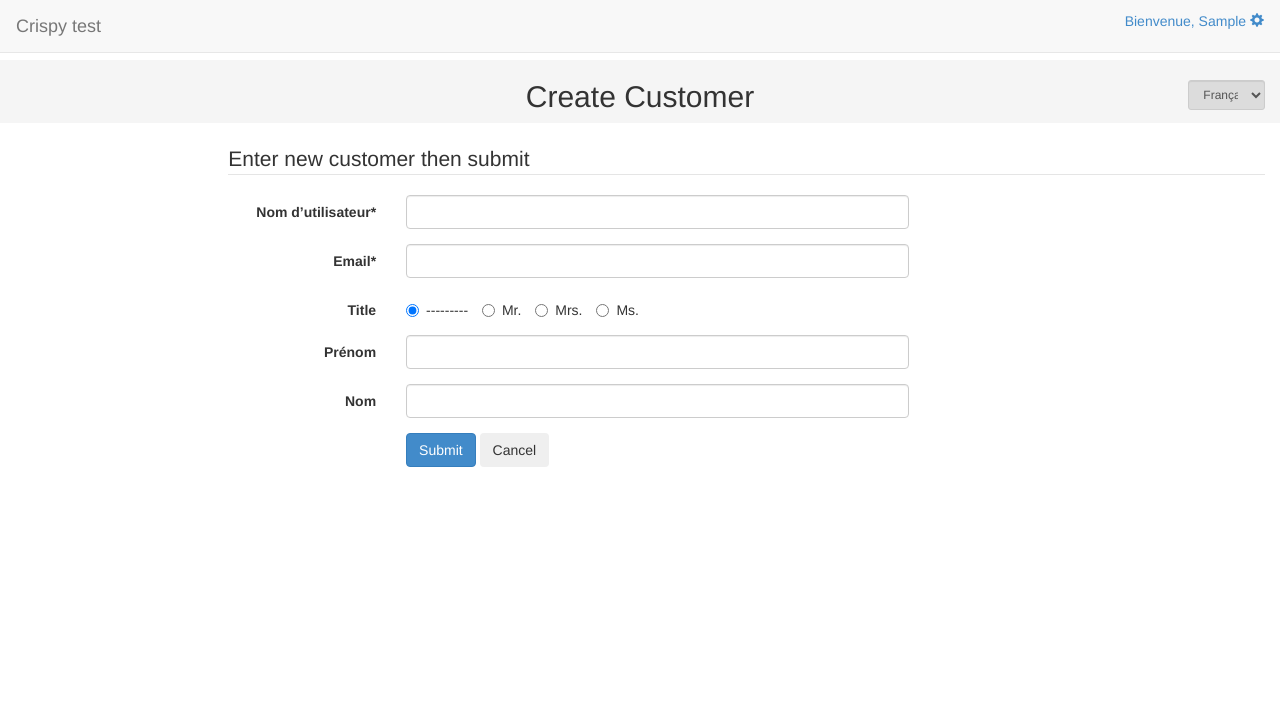
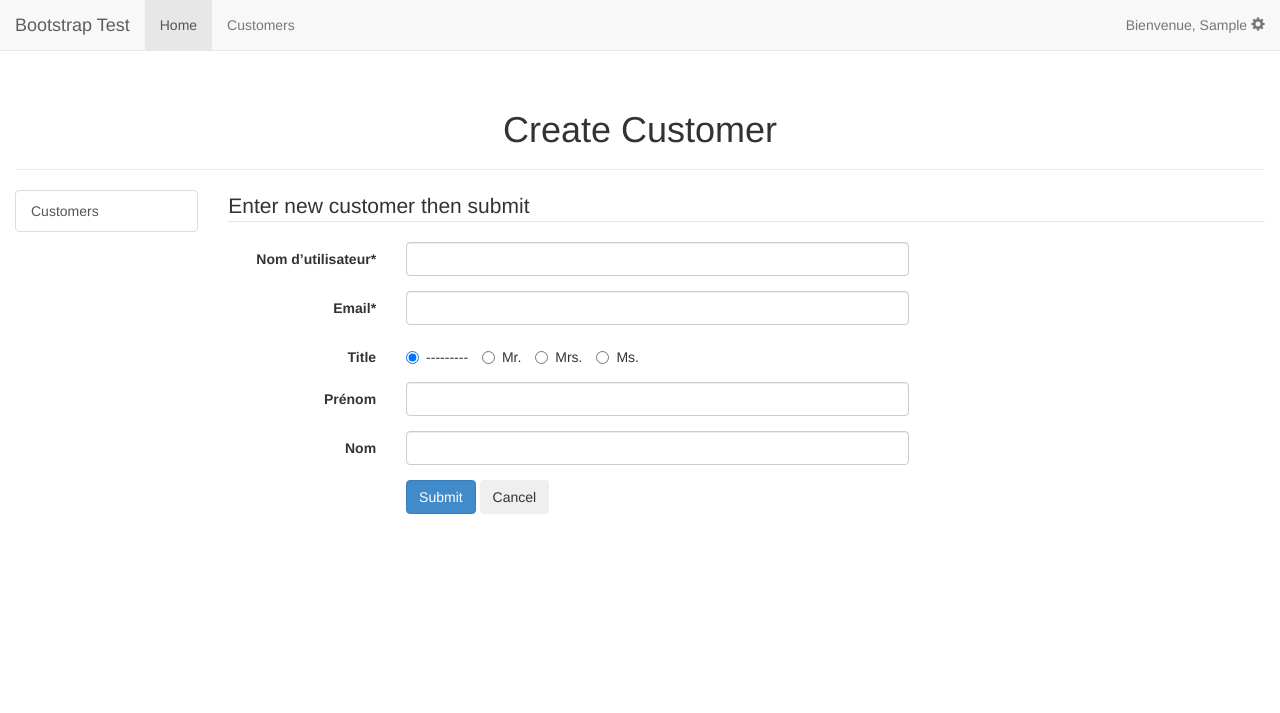
Before and after one commit to francois-vincent/DjangoBootstrap, a Django app: page /customers/create/ in a window 1280 px wide. Shown: the top 713 px of the page. Before the commit the page ends 467 px from the top, so only its background shows below. Run offline with Django 3.2, Linux system fonts and the light colour scheme; the visitor is signed in with stand-in values (Sample User, id 1); parts of the project's set-up code (start-up, migrations or seed data) failed here and were passed over; some libraries are stand-ins or nearby versions.

Commit message:
modified template structure and Bootstrap layout

```diff
--- a/crispyforms/core/customers/models.py
+++ b/crispyforms/core/customers/models.py
@@ -1,5 +1,4 @@
 # -*- coding: utf-8 -*-
-# Copyright (c) 2011-2014 Polyconseil SAS. All rights reserved.
 
 from django.db import models
 from django.utils import timezone
--- a/crispyforms/ops/common/forms.py
+++ b/crispyforms/ops/common/forms.py
@@ -1,5 +1,4 @@
 # -*- coding: utf-8 -*-
-# Copyright (c) 2011-2014 Polyconseil SAS. All rights reserved.
 
 from django.conf import settings
 from django import forms
--- /dev/null
+++ b/crispyforms/ops/common/static/bootstrap/css/navbar-fixed-top.css
@@ -0,0 +1,4 @@
+body {
+  min-height: 2000px;
+  padding-top: 70px;
+}
--- a/crispyforms/ops/common/views.py
+++ b/crispyforms/ops/common/views.py
@@ -1,5 +1,4 @@
 # -*- coding: utf-8 -*-
-# Copyright (c) 2011-2014 Polyconseil SAS. All rights reserved.
 
 from django import http
 from django.contrib import messages
--- a/crispyforms/ops/register/urls.py
+++ b/crispyforms/ops/register/urls.py
@@ -1,5 +1,4 @@
 # -*- coding: utf-8 -*-
-# Copyright (c) 2011-2014 Polyconseil SAS. All rights reserved.
 
 from django.conf.urls import patterns, url
 from . import views
--- a/crispyforms/ops/templates/base.html
+++ b/crispyforms/ops/templates/base.html
@@ -1,94 +1,38 @@
-{% load i18n staticfiles crispy_forms_tags %}
+{% load staticfiles %}
 <!DOCTYPE html>
 <html>
 <head>
-    <title>{% block headtitle %}{% endblock %}</title>
+    {% block head_meta %}
     <meta charset="utf-8">
-    <meta name="viewport" content="width=device-width, initial-scale=1">
-    <link href="{% static 'bootstrap/css/bootstrap.min.css' %}" rel="stylesheet">
-    {% block common_css %}{% endblock %}
-    <style>
-        .bandeau {background-color: rgba(0, 0, 0, 0.04); margin-bottom: 20px }
-        .language {background-color: rgba(0, 0, 0, 0.1); margin-top: 20px}
-    </style>
+        {% block head_meta_language %}
+        <meta http-equiv="content-language" value="{{ LANGUAGE_CODE|default:'fr-FR' }}">
+        {% endblock %}
+        {% block head_meta_httpequiv %}{% endblock %}
+        {% block head_meta_viewport %}{% endblock %}
+        {% block head_meta_author %}{% endblock %}
+        {% block head_meta_description %}{% endblock %}
+        {% block head_meta_keywords %}{% endblock %}
+        {% block head_meta_othertags %}{% endblock %}
+    {% endblock %}
+    {% block head_favicon %}
+    <link rel="shortcut icon" href="{% static 'favicon.ico' %}">
+    {% endblock %}
+    <title>{% block head_title %}{% endblock %}</title>
+    {% block head_css %}
+        {% block head_css_site %}{% endblock %}
+        {% block head_css_page %}{% endblock %}
+    {% endblock %}
+    {% block head_js %}{% endblock %}
 </head>
-
-<body style="padding-top:60px;">
-    <div class="navbar navbar-default navbar-fixed-top">
-        <div class="navbar nav-main clear" style="margin-bottom:0;">
-                <a class="navbar-brand pull-left" href="/">Crispy test</a>
-                <ul class="nav navbar-nav">
-                    {% block navtop %}{% endblock %}
-                </ul>
-                {% if user.is_authenticated %}
-                    <div class="nav-collapse">
-                        <ul  class="nav pull-right">
-                            <li class="pull-right dropdown">
-                                <a class="user-tool" href="#" title="{% trans 'Click to logout' %}" data-toggle="dropdown">
-                                    {% trans 'Welcome,' %} {% filter force_escape %}{% firstof user.first_name user.username %}{% endfilter %}
-                                    <i class="glyphicon glyphicon-cog"></i>
-                                </a>
-                                <div class="dropdown-menu" role="menu" style="height: 40px">
-                                    <p class="text-center" style="margin-top: 5px">{% spaceless %}
-                                        <a href="{% url 'logout' %}">{% trans 'logout' %}</a>
-                                    {% endspaceless %}</p>
-                                </div>
-                            </li>
-                        </ul>
-                    </div>
-                {% else %}
-                {% endif %}
-        </div>
-    </div>
-
-    <div class="container-fluid">
-        <div class="row bandeau">
-            <div class="col-sm-offset-1 col-sm-10">
-                <h2 class='text-center'>{% block bodytitle %}{% endblock %}</h2>
-            </div>
-            <div class="col-sm-1 ">
-            <select class="form-control input-sm language" title="{% trans 'change language' %}" onchange="change_language(this)">
-              <option value="en" {% if LANGUAGE_CODE == 'en' %}selected{% endif %}>{% trans 'English' %}</option>
-              <option value="fr" {% if LANGUAGE_CODE == 'fr' %}selected{% endif %}>{% trans 'French' %}</option>
-            </select>
-            </div>
-        </div>
-        <div class="row">
-            <div class="col-sm-2 ">
-                {% block navside %}{% endblock %}
-            </div>
-            <div class="col-sm-10 ">
-                <div class="row" id="messages">
-                    <div class="col-sm-8">
-                    {% if messages %}
-                        {% for message in messages %}
-                            <div{% if message.tags %} class="alert alert-{{ message.tags }}"{% endif %}>{{ message }}</div>
-                        {% endfor %}
-                    {% endif %}
-                    </div>
-                </div>
-                <div class="row">
-                    <div id="main-content" class="container-fluid">
-                        {% block content %}{% endblock %}
-                    </div>
-                </div>
-                <div class="row">
-                    <div id="footer" class="container-fluid">
-                        {% block footer %}{% endblock %}
-                    </div>
-                </div>
-            </div>
-        </div>
-
-    </div>
-    <script src="{% static 'jquery/jquery.js' %}"></script>
-    <script src="{% static 'bootstrap/js/bootstrap.min.js' %}"></script>
-    <script>
-        var change_language = function(sel) {
-            var value = sel.options[sel.selectedIndex].value;
-            window.location = "/language/"+value+"/?next={{ request.path }}"
-        }
-    </script>
-    {% block common_js %}{% endblock %}
+<body>
+    {% block body_top_navbar %}{% endblock %}
+    {% block body_bandeau %}{% endblock %}
+    {% block body_page %}{% endblock %}
+    {% block body_footer %}{% endblock %}
 </body>
+    {% block footer_js %}
+        <script src="{% static 'jquery/jquery.js' %}"></script>
+        {% block footer_js_site %}{% endblock %}
+        {% block footer_js_page %}{% endblock %}
+    {% endblock %}
 </html>
--- /dev/null
+++ b/crispyforms/ops/templates/bootstrap_layout.html
@@ -0,0 +1,98 @@
+{% extends "base.html" %}
+{% load i18n staticfiles %}
+
+{% block head_meta_httpequiv %}
+    <meta http-equiv="X-UA-Compatible" content="IE=edge">
+{% endblock %}
+
+{% block head_meta_viewport %}
+    <meta name="viewport" content="width=device-width, initial-scale=1">
+{% endblock %}
+
+{% block head_css_site %}
+    <link href="{% static 'bootstrap/css/bootstrap.min.css' %}" rel="stylesheet">
+    <link href="{% static 'bootstrap/css/navbar-fixed-top.css' %}" rel="stylesheet">
+{% endblock %}
+
+{% block body_top_navbar %}
+    <!-- Fixed navbar -->
+    <div class="navbar navbar-default navbar-fixed-top" role="navigation">
+      <div class="container-fluid">
+        <div class="navbar-header">
+          <button type="button" class="navbar-toggle" data-toggle="collapse" data-target=".navbar-collapse">
+            <span class="sr-only">Toggle navigation</span>
+            <span class="icon-bar"></span>
+            <span class="icon-bar"></span>
+            <span class="icon-bar"></span>
+          </button>
+          <a class="navbar-brand" href="/">Bootstrap Test</a>
+        </div>
+        <div class="navbar-collapse collapse">
+          <ul class="nav navbar-nav">
+            <li class="active"><a href="/">Home</a></li>
+            <li><a href="{% url 'register:list' %}">Customers</a></li>
+          </ul>
+          <ul class="nav navbar-nav navbar-right">
+            <li class="dropdown">
+              <a href="#" class="dropdown-toggle" data-toggle="dropdown">{% if user.is_authenticated %}{% trans 'Welcome,' %} {% firstof user.first_name user.username %}{% else %}{% trans 'Please register' %}{% endif %} <i class="glyphicon glyphicon-cog"></i></a>
+              <ul class="dropdown-menu">
+                {% if user.is_authenticated %}
+                <li><a href="{% url 'logout' %}">{% trans 'logout' %}</a></li>
+                {% else %}
+                <li><a href="{% url 'login' %}">{% trans 'login' %}</a></li>
+                {% endif %}
+                <li class="divider"></li>
+                <li><a href="{% url 'change_language' 'fr' %}">{% if LANGUAGE_CODE == 'fr' %}&raquo;{% else %}&nbsp;&nbsp;{% endif %}</span>{% trans 'French' %}</a></li>
+                <li><a href="{% url 'change_language' 'en' %}"><span>{% if LANGUAGE_CODE == 'en' %}&raquo;{% else %}&nbsp;&nbsp;{% endif %}</span>{% trans 'English' %}</a></li>
+              </ul>
+            </li>
+          </ul>
+        </div><!--/.nav-collapse -->
+      </div>
+    </div>
+{% endblock %}
+
+{% block body_bandeau %}
+    <div class="container-fluid">
+        <div class="page-header">
+          <h1 class='text-center'>{% block body_page_title %}{% endblock %}</h1>
+        </div>
+    </div> <!-- /container -->
+{% endblock %}
+
+{% block body_page %}
+    <div class="container-fluid">
+        <div class="row">
+            <div class="col-sm-3 col-lg-2">
+                <div class="list-group" id="sidebar">
+                {% block body_page_leftbar %}{% endblock %}
+                </div>
+            </div>
+            <div class="col-sm-9 col-lg-10">
+                <div class="row">
+                    <div id="content-messages" class="col-lg-8">
+                    {% if messages %}
+                        {% for message in messages %}
+                            <div{% if message.tags %} class="alert alert-{{ message.tags }}"{% endif %}>{{ message }}</div>
+                        {% endfor %}
+                    {% endif %}
+                    </div>
+                </div>
+                <div class="row">
+                    <div id="content-main" class="col-lg-12">
+                        {% block body_page_content %}{% endblock %}
+                    </div>
+                </div>
+                <div class="row">
+                    <div id="content-footer" class="col-lg-12">
+                        {% block body_page_footer %}{% endblock %}
+                    </div>
+                </div>
+            </div>
+        </div>
+    </div>
+{% endblock %}
+
+{% block footer_js_site %}
+    <script src="{% static 'bootstrap/js/bootstrap.min.js' %}"></script>
+{% endblock %}
--- a/crispyforms/ops/templates/common/login.html
+++ b/crispyforms/ops/templates/common/login.html
@@ -1,11 +1,11 @@
-{% extends "base.html" %}
+{% extends "bootstrap_layout.html" %}
 {% load i18n crispy_forms_tags %}
 
-{% block bodytitle %}
+{% block body_page_title %}
     {% trans 'Login User' %}
 {% endblock %}
 
-{% block content %}
+{% block body_page_content %}
 
     {% crispy form %}
 
--- a/crispyforms/ops/templates/home.html
+++ b/crispyforms/ops/templates/home.html
@@ -1,15 +1,15 @@
-{% extends "base.html" %}
+{% extends "bootstrap_layout.html" %}
 {% load i18n %}
 
 
-{% block bodytitle %}
+{% block body_page_title %}
     {% trans 'Welcome to Crispyforms demonstration platform' %}
 {% endblock %}
 
-{% block navside %}
-    <a href="{% url 'register:list' %}">{% trans "Customers" %}</a>
+{% block body_page_leftbar %}
+    <a href="{% url 'register:list' %}" class="list-group-item">{% trans "Customers" %}</a>
 {% endblock %}
 
-{% block content %}
+{% block body_page_content %}
         <h4>{% trans 'This is a simple demonstration site for Django and Bootstrap' %} </h4>
 {% endblock %}
--- a/crispyforms/ops/templates/register/edit.html
+++ b/crispyforms/ops/templates/register/edit.html
@@ -1,7 +1,7 @@
-{% extends "base.html" %}
+{% extends "home.html" %}
 {% load i18n crispy_forms_tags %}
 
-{% block bodytitle %}
+{% block body_page_title %}
     {% if customer %}
         {% trans 'Edit Customer' %}
     {% else %}
@@ -9,7 +9,7 @@
     {% endif %}
 {% endblock %}
 
-{% block content %}
+{% block body_page_content %}
 
     {% crispy form %}
 
--- a/crispyforms/ops/urls.py
+++ b/crispyforms/ops/urls.py
@@ -1,5 +1,4 @@
 # -*- coding: utf-8 -*-
-# Copyright (c) 2011-2014 Polyconseil SAS. All rights reserved.
 
 from django.conf.urls import patterns, url, include
 from django.contrib import admin
--- a/crispyforms/utils/forms.py
+++ b/crispyforms/utils/forms.py
@@ -1,5 +1,4 @@
 # -*- coding: utf-8 -*-
-# Copyright (c) 2011-2014 Polyconseil SAS. All rights reserved.
 
 from django import forms
 
--- /dev/null
+++ b/crispyforms/utils/models.py
@@ -0,0 +1 @@
+# -*- coding: utf-8 -*-
--- /dev/null
+++ b/crispyforms/utils/templatetags/__init__.py
@@ -0,0 +1,2 @@
+# -*- coding: utf-8 -*-
+# Copyright (c) 2011-2014 Polyconseil SAS. All rights reserved.
```
Also changed, not shown: crispyforms/ops/templates/register/list.html (+5 -5 lines), crispyforms/settings.py (+8 -0 lines), crispyforms/utils/templatetags/get_settings.py (added, +10 -0 lines), crispyforms/locale/fr/LC_MESSAGES/django.po, crispyforms/ops/common/static/css/style.css (added).
